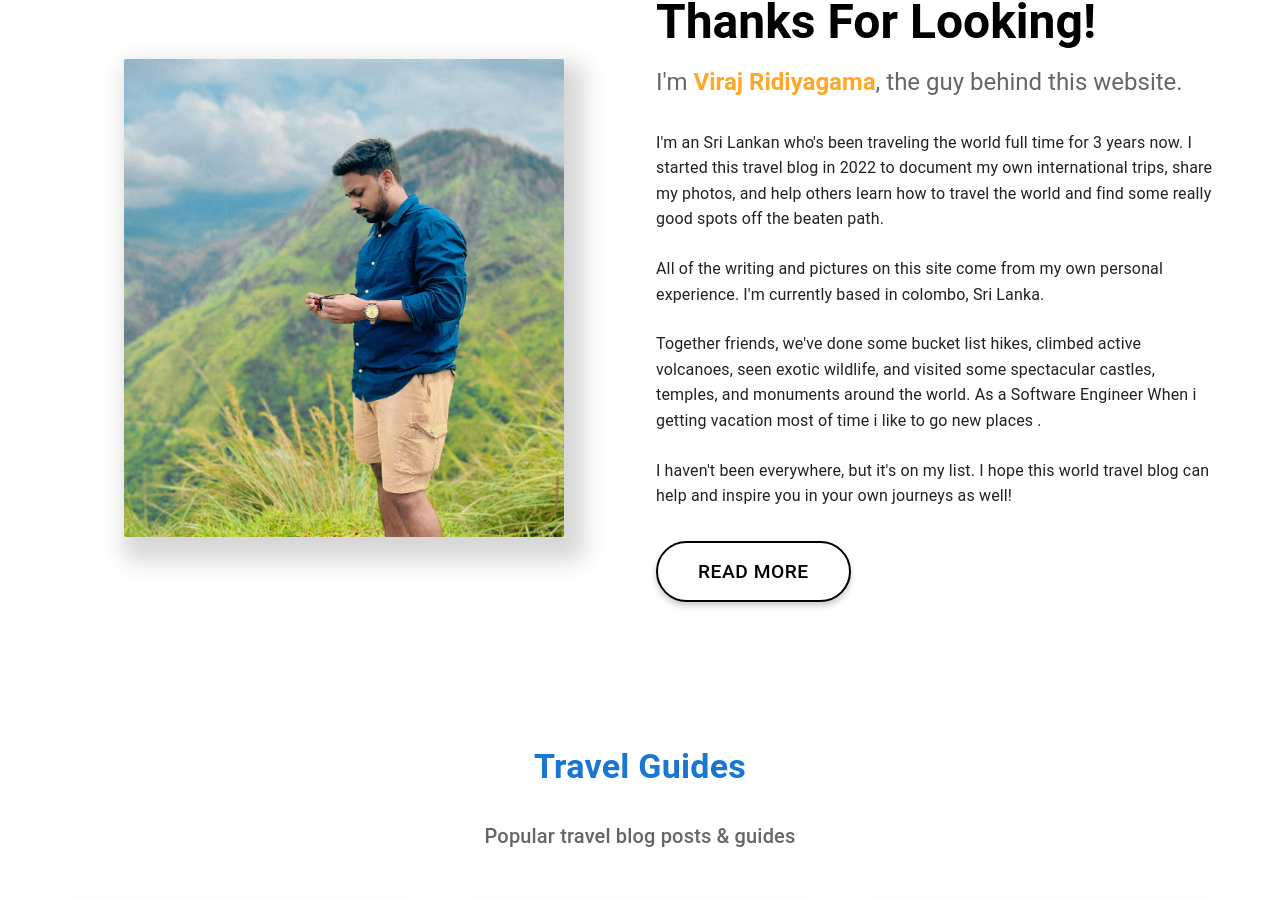
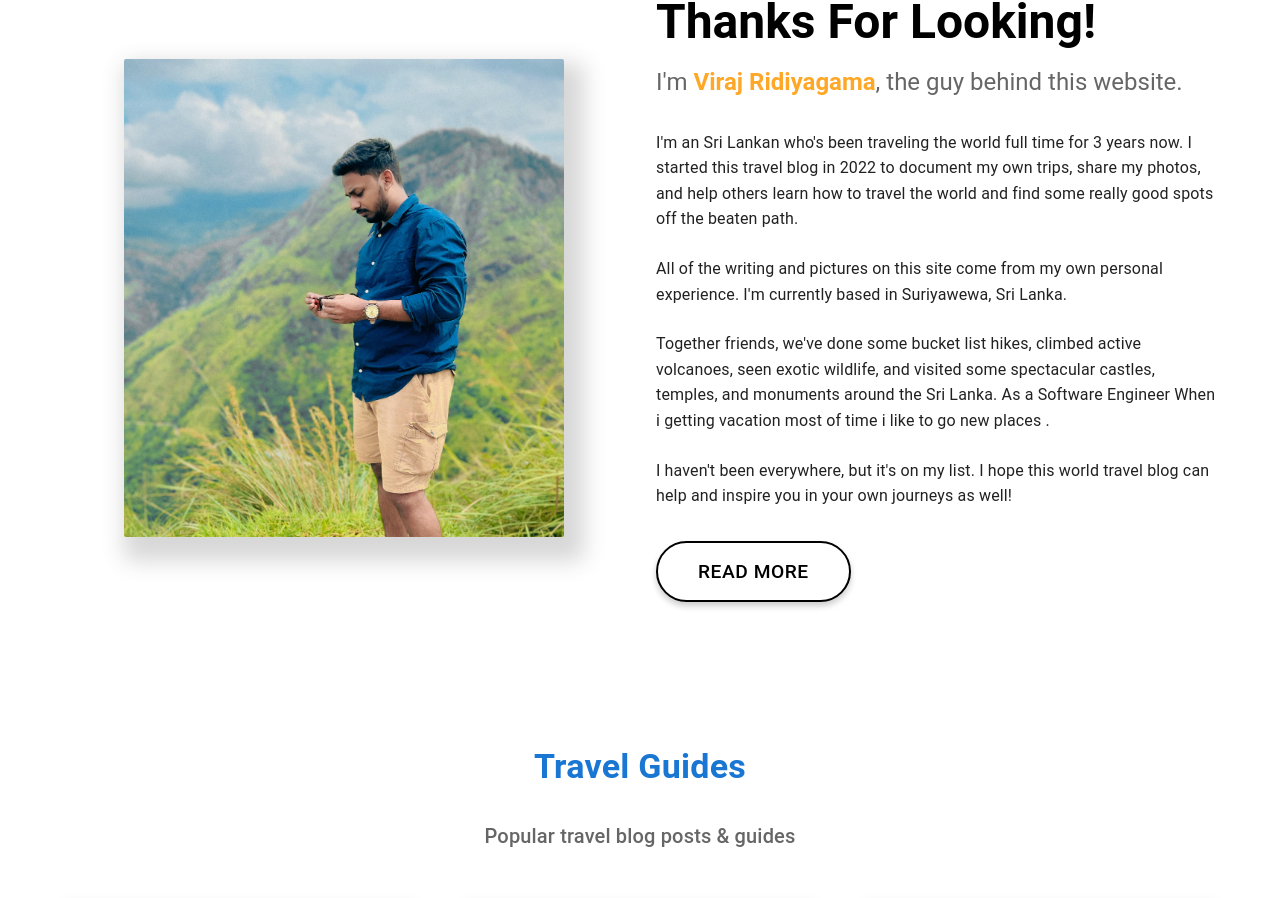
Before and after one commit to virajsaranga/travel_idea, a React (Vite) app in the folder frontend/: page / in a window 1280 px wide. Shown: the part 1432-2330 px from the top of the page. Built offline with nearby package versions, Linux system fonts and the light colour scheme; grey boxes are pictures that could not be loaded.

Commit message:
text update

```diff
--- a/frontend/src/component/ThanksPage.jsx
+++ b/frontend/src/component/ThanksPage.jsx
@@ -86,7 +86,7 @@ const ThanksPage = () => {
                   lineHeight: 1.6,
                 }}
               >
-                I'm an Sri Lankan who's been traveling the world full time for 3 years now. I started this travel blog in 2022 to document my own international trips, share my photos, and help others learn how to travel the world and find some really good spots off the beaten path.
+                I'm an Sri Lankan who's been traveling the world full time for 3 years now. I started this travel blog in 2022 to document my own  trips, share my photos, and help others learn how to travel the world and find some really good spots off the beaten path.
               </Typography>
               <Typography
                 variant="body1"
@@ -96,7 +96,7 @@ const ThanksPage = () => {
                   lineHeight: 1.6,
                 }}
               >
-                All of the writing and pictures on this site come from my own personal experience. I'm currently based in colombo, Sri Lanka.
+                All of the writing and pictures on this site come from my own personal experience. I'm currently based in Suriyawewa, Sri Lanka.
               </Typography>
               <Typography
                 variant="body1"
@@ -106,7 +106,7 @@ const ThanksPage = () => {
                   lineHeight: 1.6,
                 }}
               >
-                Together friends, we've done some bucket list hikes, climbed active volcanoes, seen exotic wildlife, and visited some spectacular castles, temples, and monuments around the world. As a Software Engineer When i getting vacation most of time i like to go new places .
+                Together friends, we've done some bucket list hikes, climbed active volcanoes, seen exotic wildlife, and visited some spectacular castles, temples, and monuments around the Sri Lanka. As a Software Engineer When i getting vacation most of time i like to go new places .
               </Typography>
               <Typography
                 variant="body1"
```
